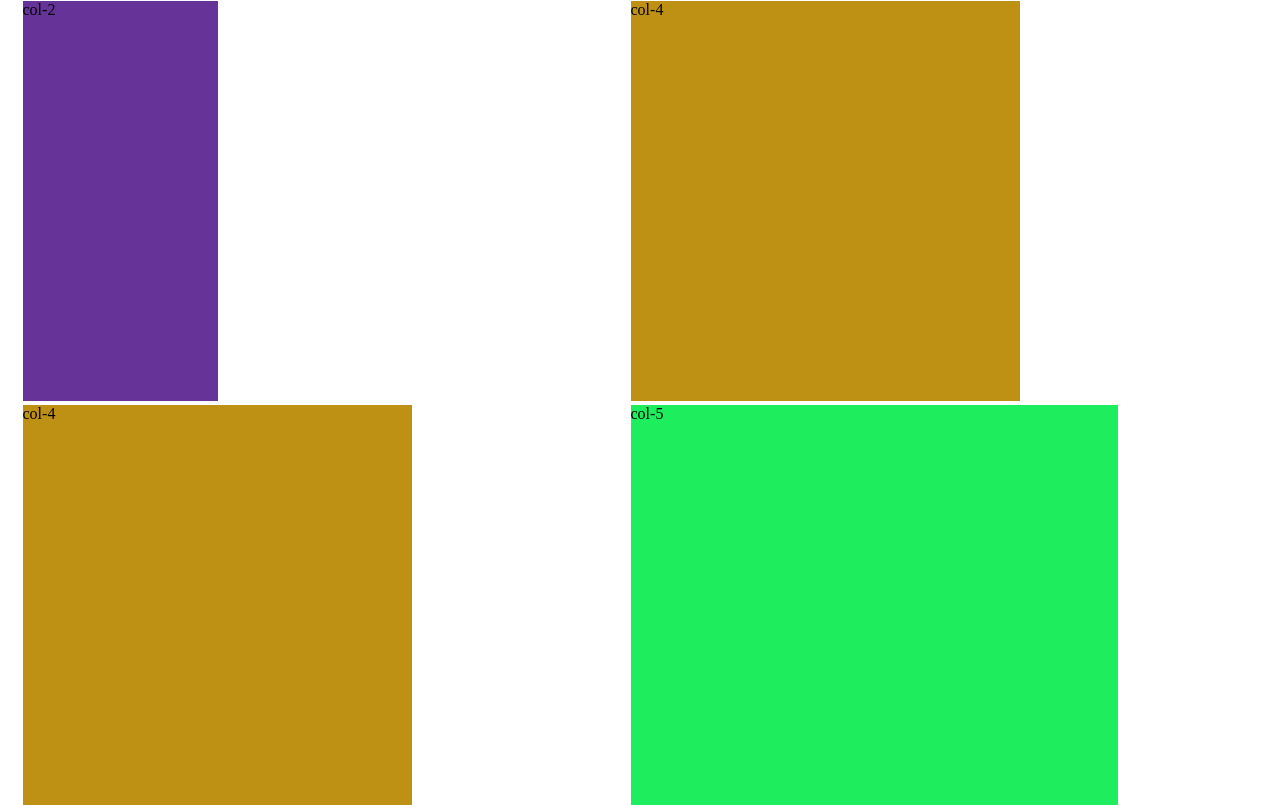
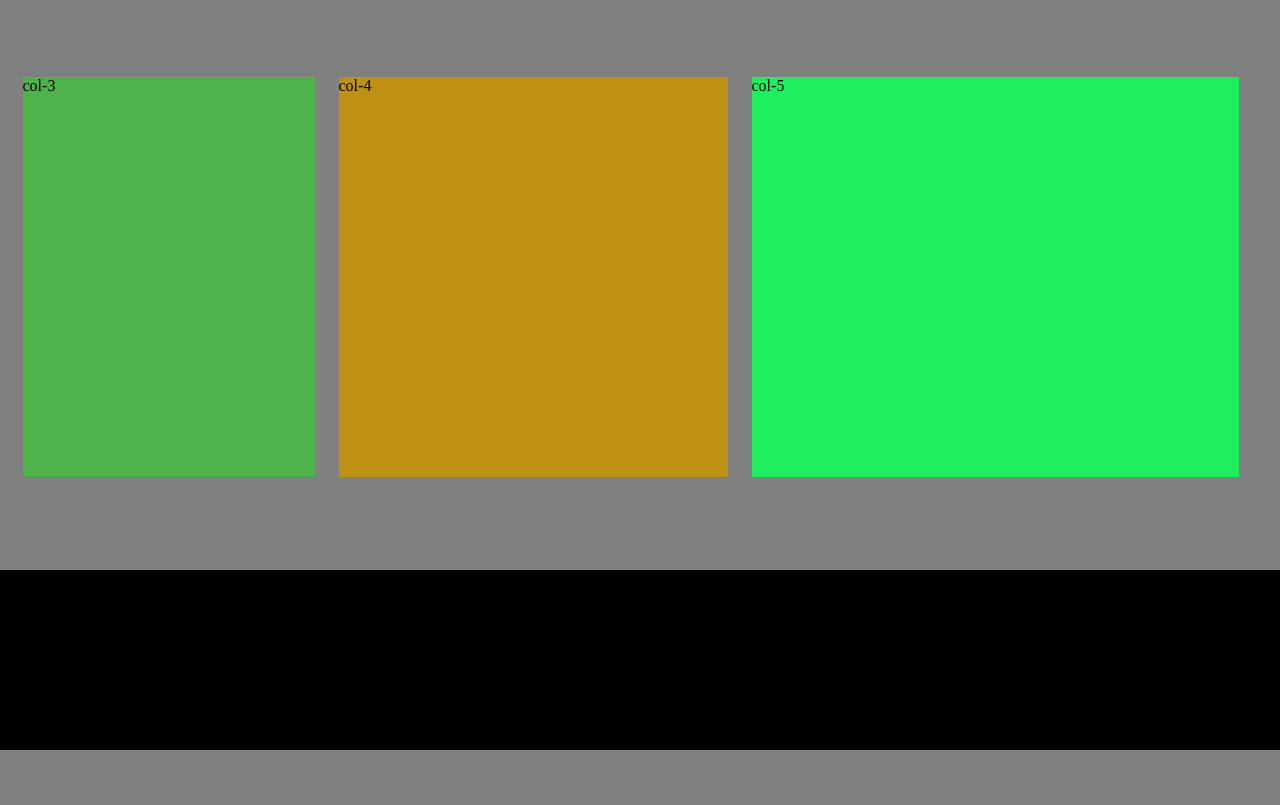
Before and after one commit to abruzy/grid-framework, a plain HTML site: page index.html in a window 1280 px wide. Shown: the part 545-1350 px from the top of the page. After the commit the page ends 1295 px from the top, so only its background shows below. Drawn offline with Linux system fonts and the light colour scheme.

Commit message:
completed the project

```diff
--- a/css/style.css
+++ b/css/style.css
@@ -2,6 +2,11 @@
   margin: 0;
   padding: 0;
   box-sizing: border-box;
+}
+
+body,
+html {
+  background: grey;
 }
 
 .container {
@@ -102,26 +107,10 @@ nav{
   background-color: rgb(218, 215, 248);
   float: left;
   margin:2px 12px;
-  height: 100vh;
-
 }
-
-
 footer {
-  grid-area: footer;
-  background: #588ec3;
+  width: 100%;
+  height: 180px;
+  background: black;
+  margin-top: 15px;
 }
-
-@media only screen and (min-width: 768px) {
-  .container {
-    height: 100vh;
-    display: grid;
-    grid-template-columns: auto 27% 27% 27%;
-    grid-template-rows: 8% 30% auto 10%;
-    grid-template-areas:
-      "sidebar header header header"
-      "sidebar sect1 sect2 sect3"
-      "sidebar main main main"
-      "sidebar footer footer footer";
-  }
-}
```
Also changed, not shown: index.html (+0 -3 lines).
